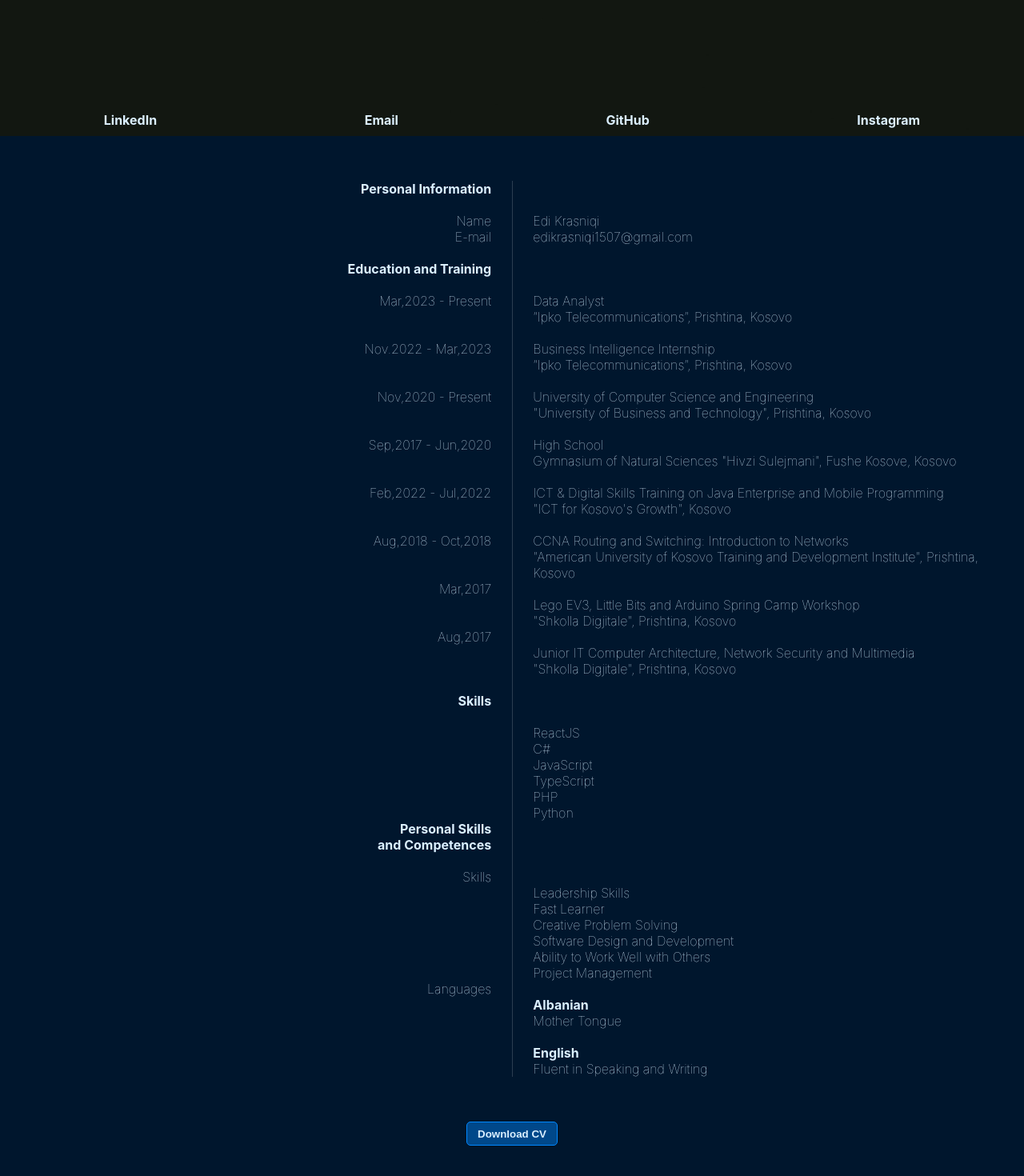
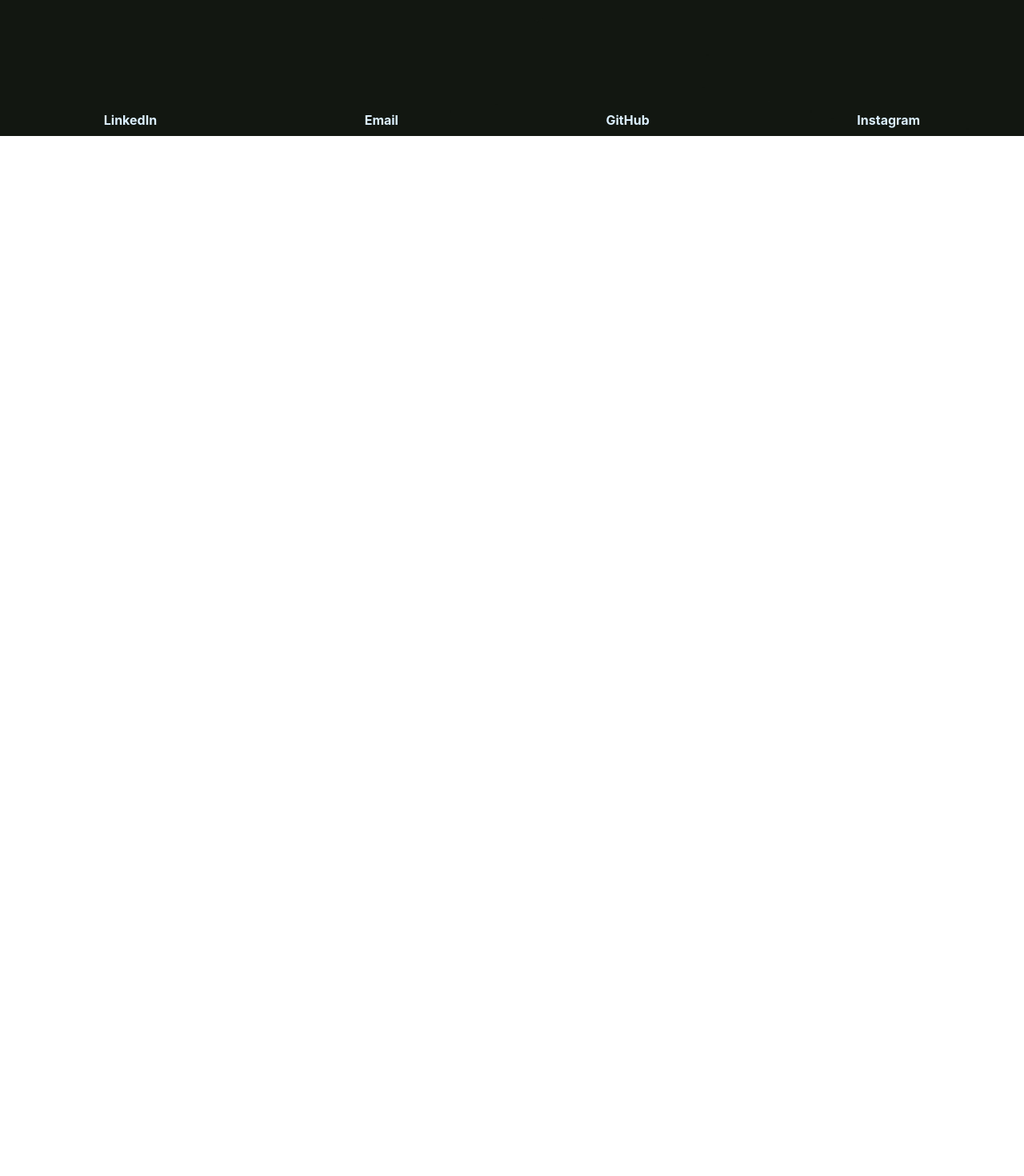
Before and after one commit to EdiKrasniqi11/MyWebsite, a React (Create React App) app: page /curriculum-Vitae in a window 1280 px wide. Shown: the part 630-2100 px from the top of the page at 80% size. After the commit the page ends 800 px from the top, so only its background shows below. Built offline with nearby package versions, Linux system fonts and the light colour scheme.

Commit message:
2024 update

```diff
--- a/src/Pages/CV/CV.css
+++ b/src/Pages/CV/CV.css
@@ -1,71 +1,73 @@
-.curriculumFotoDiv{
-    height:100vh;
-    width:100%;
+.curriculumFotoDiv {
+  height: 100vh;
+  width: 100%;
   background-image: url("../../Images/cv-display.jpg");
-    background-size:cover;
-    background-repeat:no-repeat;
-    display:flex;
-    flex-direction:column;
-    flex-basis:70%;
-    justify-content:center;
+  background-size: cover;
+  background-repeat: no-repeat;
+  display: flex;
+  flex-direction: column;
+  flex-basis: 70%;
+  justify-content: center;
   align-items: center;
 }
-.curriculumFotoDiv h2{
-    margin-bottom:2000px;
-    animation:slideTop 2s 0.25s forwards;
+.curriculumFotoDiv h2 {
+  margin-bottom: 2000px;
+  animation: slideTop 2s 0.25s forwards;
 }
-.curriculumFotoDiv h3{
-    color:transparent;
-    animation:descriptionShow 1s 2.25s forwards;
+.curriculumFotoDiv h3 {
+  color: transparent;
+  animation: descriptionShow 1s 2.25s forwards;
 }
-.curriculum a:hover{
+.curriculum a:hover {
   color: rgb(0, 162, 162);
   transition: color 0.5s ease;
 }
-.curriculumVitaeContainer{
-    min-height:86vh;
+.curriculumVitaeContainer {
+  min-height: 86vh;
   background: rgb(0, 22, 45);
-    display:flex;
-    padding-top:7vh;
+  display: flex;
+  padding-top: 7vh;
 }
-.leftSide{
-    width:48%;
-    border-right:1px solid rgba(255, 255, 255, 0.167);
-    padding-right:2%;
-    text-align:right;
+.leftSide {
+  width: 48%;
+  border-right: 1px solid rgba(255, 255, 255, 0.167);
+  padding-right: 2%;
+  text-align: right;
 }
-.rightSide{
-    padding-left:2%;
+.rightSide {
+  padding-left: 2%;
 }
-.curriculumVitaeContainer p{
-    font-weight:100;
+.curriculumVitaeContainer p {
+  font-weight: 100;
 }
-.downloadCVDiv{
+.downloadCVDiv {
   background: rgb(0, 22, 45);
-    text-align:center;
-    padding-block:7vh;
+  text-align: center;
+  padding-block: 7vh;
 }
-.downloadButton{
-    padding-block:0.5em;
-    padding-inline:1em;
-    border:none;
-    border-radius:5px;
-    background-color:rgba(0, 136, 255, 0.445);
-    border:1px solid rgb(0, 136, 255);
-    cursor:pointer;
+.downloadButton {
+  padding-block: 0.5em;
+  padding-inline: 1em;
+  margin-top: 10%;
+  border: none;
+  border-radius: 5px;
+  background-color: rgba(0, 136, 255, 0.445);
+  border: 1px solid rgb(0, 136, 255);
+  cursor: pointer;
 }
-.downloadButton:hover,.downloadButton:focus{
-    background-color:rgba(0, 121, 227, 0.445);
+.downloadButton:hover,
+.downloadButton:focus {
+  background-color: rgba(0, 121, 227, 0.445);
   box-shadow: 0 0 0.5em rgb(0, 136, 255), inset 0 0 0.25em rgb(0, 136, 255);
   transition: 200ms ease-in;
 }
-@media screen and (max-width:878px){
-    .leftSide{
-        width:28%;
+@media screen and (max-width: 878px) {
+  .leftSide {
+    width: 28%;
   }
 }
-@media screen and (max-width:828px){
-    .curriculumVitaeContainer{
-        display:none;
+@media screen and (max-width: 828px) {
+  .curriculumVitaeContainer {
+    display: none;
   }
 }
--- a/src/Pages/CV/CV.js
+++ b/src/Pages/CV/CV.js
@@ -1,76 +1,19 @@
-import './CV.css'
-
+import "./CV.css";
 
 const CV = () => {
-    return(
-        <>
-            <div className="curriculumFotoDiv">
-                <h2 className="web-view curriculum"><a href="../">Home</a> {'>'} Curriculum Vitae</h2>
-                <h3 className="web-view curriculum">My experience in Programming</h3>
-            </div>
-            <div className="curriculumVitaeContainer">
-                <div className="leftSide">
-                    <p><b>Personal Information</b></p><br/>
-                    <p>Name</p>
-                    <p>E-mail</p><br/>
-                    <p><b>Education and Training</b></p><br/>
-                    <p>Mar,2023 - Present</p><br/><br/>
-                    <p>Nov.2022 - Mar,2023</p><br/><br/>
-                    <p>Nov,2020 - Present</p><br/><br/>
-                    <p>Sep,2017 - Jun,2020</p><br/><br/>
-                    <p>Feb,2022 - Jul,2022</p><br/><br/>
-                    <p>Aug,2018 - Oct,2018</p><br/><br/>
-                    <p>Mar,2017</p><br/><br/>
-                    <p>Aug,2017</p><br/><br/><br/>
-                    <p><b>Skills</b></p><br/><br/><br/><br/><br/><br/><br/>
-                    <p><b>Personal Skills <br/>and Competences</b></p><br/>
-                    <p>Skills</p><br/><br/><br/><br/><br/><br/>
-                    <p>Languages</p>
-                </div>
-                <div className="rightSide">
-                    <br/><br/>
-                    <p>Edi Krasniqi</p>
-                    <p>edikrasniqi1507@gmail.com</p>
-                    <br/><br/><br/>
-                    <p>Data Analyst</p>
-                    <p>“Ipko Telecommunications”, Prishtina, Kosovo</p><br/>
-                    <p>Business Intelligence Internship</p>
-                    <p>“Ipko Telecommunications”, Prishtina, Kosovo</p><br/>
-                    <p>University of Computer Science and Engineering</p>
-                    <p>"University of Business and Technology", Prishtina, Kosovo</p><br/>
-                    <p>High School</p>
-                    <p>Gymnasium of Natural Sciences "Hivzi Sulejmani", Fushe Kosove, Kosovo</p><br/>
-                    <p>ICT {'&'} Digital Skills Training on Java Enterprise and Mobile Programming</p>
-                    <p>"ICT for Kosovo's Growth", Kosovo</p><br/>
-                    <p>CCNA Routing and Switching: Introduction to Networks</p>
-                    <p>"American University of Kosovo Training and Development Institute", Prishtina, Kosovo</p><br/>
-                    <p>Lego EV3, Little Bits and Arduino Spring Camp Workshop</p>
-                    <p>"Shkolla Digjitale", Prishtina, Kosovo</p><br/>
-                    <p>Junior IT Computer Architecture, Network Security and Multimedia</p>
-                    <p>"Shkolla Digjitale", Prishtina, Kosovo</p><br/><br/><br/>
-                    <p>ReactJS</p>
-                    <p>C#</p>
-                    <p>JavaScript</p>
-                    <p>TypeScript</p>
-                    <p>PHP</p>
-                    <p>Python</p><br/><br/><br/><br/>
-                    <p>Leadership Skills</p>
-                    <p>Fast Learner</p>
-                    <p>Creative Problem Solving</p>
-                    <p>Software Design and Development</p>
-                    <p>Ability to Work Well with Others</p>
-                    <p>Project Management</p><br/>
-                    <p><b>Albanian</b></p>
-                    <p>Mother Tongue</p><br/>
-                    <p><b>English</b></p>
-                    <p>Fluent in Speaking and Writing</p>
-                </div>
-            </div>
-            <div className="downloadCVDiv">
-                    <a href="Edi Krasniqi CV.pdf" download><button className="downloadButton">Download CV</button></a>
-            </div>
-        </>
-    )
-}
+  return (
+    <>
+      <div className="curriculumFotoDiv">
+        <h2 className="web-view curriculum">
+          <a href="../">Home</a> {">"} Curriculum Vitae
+        </h2>
+        <h3 className="web-view curriculum">My experience in Programming</h3>
+        <a href="Edi Krasniqi 2023 CV.pdf" download>
+          <button className="downloadButton">Download CV</button>
+        </a>
+      </div>
+    </>
+  );
+};
 
-export default CV
+export default CV;
--- a/src/Pages/Home/Home.js
+++ b/src/Pages/Home/Home.js
@@ -1,29 +1,39 @@
-import './Home.css'
-import React, { useRef } from 'react'
-import Edi from '../../Images/edi-profile.jpg'
-import emailjs from '@emailjs/browser'
+import "./Home.css";
+import React, { useRef } from "react";
+import Edi from "../../Images/edi-profile.jpg";
+import emailjs from "@emailjs/browser";
 
-
-const Home = () =>{
+const Home = () => {
   const form = useRef();
 
   const sendEmail = (e) => {
     e.preventDefault();
 
-    emailjs.sendForm('service_szb40ax', 'template_piaibdu', form.current, 'mT76i8kn0jPak2Rst')
-      .then((result) => {
+    emailjs
+      .sendForm(
+        "service_rmoyace",
+        "template_crm46y2",
+        form.current,
+        "stBk9Z0UscvXn8jsW"
+      )
+      .then(
+        (result) => {
           console.log(result.text);
           e.target.reset();
-          alert("Thank You for Contacting me!")
-      }, (error) => {
+          alert("Thank You for Contacting me!");
+        },
+        (error) => {
           console.log(error.text);
-          alert("Something went wrong. In case of emergency contact please email me at edikrasniqi1507@gmail.com. Thank you for your patience.")
-      });
+          alert(
+            "Something went wrong. In case of emergency contact please email me at edikrasniqi1507@gmail.com. Thank you for your patience."
+          );
+        }
+      );
   };
   return (
     <>
       <div id="homeFotoDiv">
-                <img src={Edi} alt="Profile Pic"/>
+        <img src={Edi} alt="Profile Pic" />
         <h2>Hello, I'm Edi Krasniqi</h2>
         <h3>And this is my Website</h3>
       </div>
@@ -31,15 +41,28 @@ const Home = () =>{
         <div id="contactDiv">
           <h2>Contact Me!</h2>
           <form ref={form} onSubmit={sendEmail} autoComplete="off">
-                      <input type="text" name="user_name" className="textInput" placeholder="Name"/><br/>
-                      <input type="email" name="user_email" className="textInput" placeholder="Email"/><br/>
-                      <textarea name="message" placeholder="Message"/><br/>
-                      <input type="submit" value="Send" className="submitButton"/>
+            <input
+              type="text"
+              name="user_name"
+              className="textInput"
+              placeholder="Name"
+            />
+            <br />
+            <input
+              type="email"
+              name="user_email"
+              className="textInput"
+              placeholder="Email"
+            />
+            <br />
+            <textarea name="message" placeholder="Message" />
+            <br />
+            <input type="submit" value="Send" className="submitButton" />
           </form>
         </div>
       </div>
     </>
-    )
-}
+  );
+};
 
-export default Home
+export default Home;
```
Also changed, not shown: 2 other files (tests, documents, lock files or other folders). Lines whose indentation alone changed are shown as unchanged.
